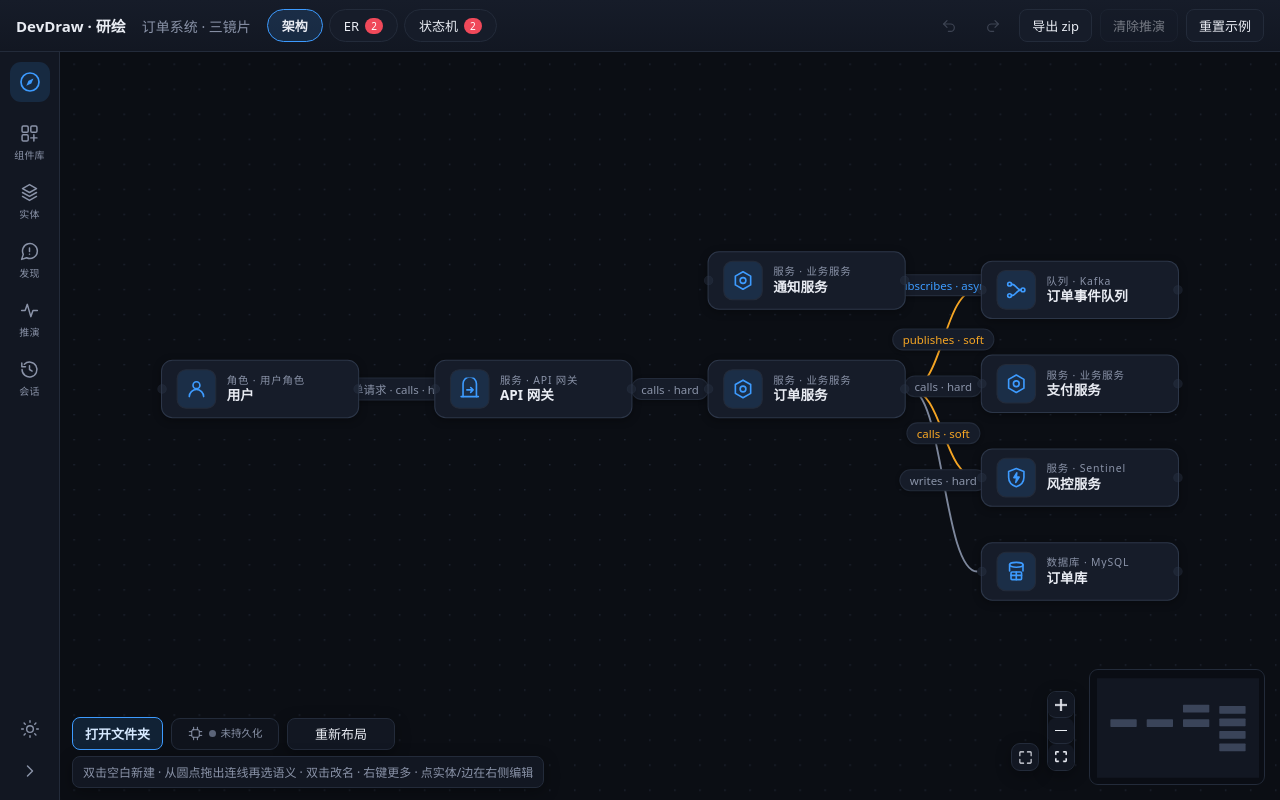
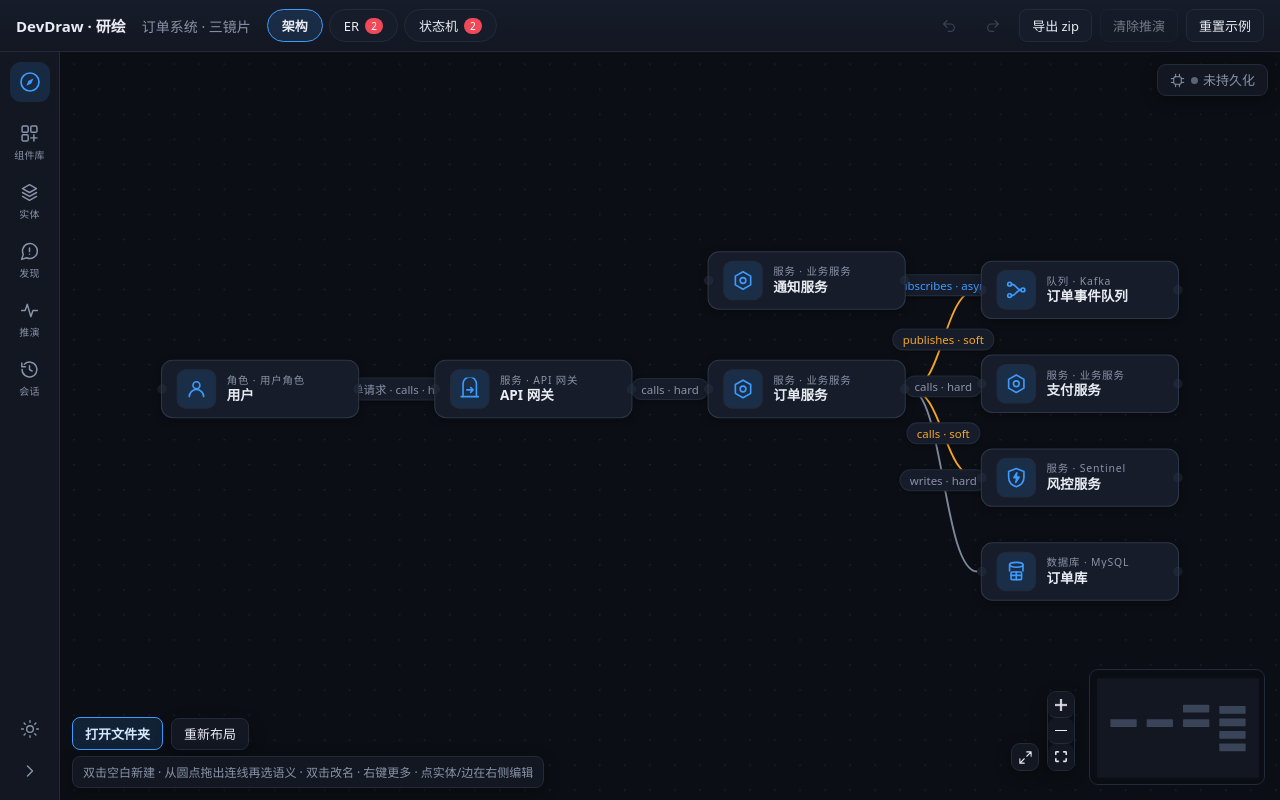
Before and after one commit to clover-us/DevDraw, a React (Vite) app: page / in a window 1280 px wide. Built offline with nearby package versions, Linux system fonts and the light colour scheme.

Commit message:
feat(ui): 落盘状态移到画布右上角并与按钮同字号；全屏图标改为斜向箭头，与适应视图区分

```diff
--- a/src/ui/App.tsx
+++ b/src/ui/App.tsx
@@ -938,6 +938,22 @@ export function App() {
               }}
             />
           </ReactFlow>
+          <div className="dd-canvas-status">
+            <StorageBar
+              modelName={model.name}
+              kind={project.storeKind}
+              label={project.storeLabel}
+              autoSave={project.autoSave}
+              dirty={project.dirty}
+              saving={project.saving}
+              fsaSupported={project.fsaSupported}
+              hideName
+              onOpenFolder={() => void project.openFolder()}
+              onImportZip={(f) => void project.importZip(f)}
+              onExportZip={project.exportZip}
+              onSaveNow={() => void project.saveNow()}
+            />
+          </div>
           <div className="dd-canvas-dock">
             <div className="dd-dock-row">
               {project.fsaSupported && project.storeKind !== 'folder' && (
@@ -949,20 +965,6 @@ export function App() {
                   打开文件夹
                 </button>
               )}
-              <StorageBar
-                modelName={model.name}
-                kind={project.storeKind}
-                label={project.storeLabel}
-                autoSave={project.autoSave}
-                dirty={project.dirty}
-                saving={project.saving}
-                fsaSupported={project.fsaSupported}
-                hideName
-                onOpenFolder={() => void project.openFolder()}
-                onImportZip={(f) => void project.importZip(f)}
-                onExportZip={project.exportZip}
-                onSaveNow={() => void project.saveNow()}
-              />
               <button
                 className="dd-dock-btn"
                 onClick={relayout}
--- a/src/ui/icons.tsx
+++ b/src/ui/icons.tsx
@@ -218,7 +218,9 @@ export function RedoIcon(p: IconProps) {
 export function MaximizeIcon(p: IconProps) {
   return (
     <svg {...base(p)}>
-      <path d="M9 3H4a1 1 0 0 0-1 1v5M15 3h5a1 1 0 0 1 1 1v5M21 15v5a1 1 0 0 1-1 1h-5M3 15v5a1 1 0 0 0 1 1h5" />
+      {/* 斜向双箭头（maximize-2）：刻意不用四角括号——React Flow 自带的"适应视图"就是括号，
+          两个按钮长一样会让人分不清哪个是全屏。 */}
+      <path d="M14 3h7v7M10 21H3v-7M21 3l-7 7M3 21l7-7" />
     </svg>
   );
 }
@@ -227,7 +229,7 @@ export function MaximizeIcon(p: IconProps) {
 export function MinimizeIcon(p: IconProps) {
   return (
     <svg {...base(p)}>
-      <path d="M4 9h5V4M20 9h-5V4M20 15h-5v5M4 15h5v5" />
+      <path d="M4 14h6v6M20 10h-6V4M10 14l-7 7M14 10l7-7" />
     </svg>
   );
 }
--- a/src/ui/styles.css
+++ b/src/ui/styles.css
@@ -437,7 +437,7 @@ select.dd-input {
   box-shadow: 0 4px 16px var(--shadow-soft);
   white-space: nowrap;
 }
-/* 画布左下角工具坞：落盘状态 + 重新布局，长提示语在下一行（贴底）。 */
+/* 画布左下角工具坞：重新布局，长提示语在下一行（贴底）。 */
 .dd-canvas-dock {
   position: absolute;
   left: 12px;
@@ -454,34 +454,50 @@ select.dd-input {
   align-items: center;
   gap: 8px;
 }
-/* 坞里两个胶囊等宽，排成一条整齐的带子；文件名不再显示，只留保存状态。 */
-.dd-canvas-dock .dd-storage-pill,
-.dd-canvas-dock .dd-dock-btn {
-  width: 108px;
+/* 画布右上角：落盘状态。与坞里按钮同字号同高，靠右对齐。 */
+.dd-canvas-status {
+  position: absolute;
+  top: 12px;
+  right: 12px;
+  z-index: 6;
+  display: flex;
+  align-items: center;
+  justify-content: flex-end;
+  gap: 8px;
+}
+.dd-canvas-status .dd-storage-pill {
+  width: auto;
   max-width: none;
   height: 32px;
-  padding: 0 8px;
+  padding: 0 12px;
   justify-content: center;
   gap: 6px;
   white-space: nowrap;
-}
-.dd-canvas-dock .dd-storage-info {
+  background: var(--panel);
+  box-shadow: 0 4px 16px var(--shadow-soft);
+}
+.dd-canvas-status .dd-storage-info {
   display: none;
 }
-.dd-canvas-dock .dd-storage-text {
+.dd-canvas-status .dd-storage-text {
   min-width: 0;
 }
-.dd-canvas-dock .dd-storage-status {
+.dd-canvas-status .dd-storage-status {
+  font-size: 13px;
   overflow: hidden;
   text-overflow: ellipsis;
   white-space: nowrap;
 }
-.dd-canvas-dock .dd-storage-pop {
-  /* 坞在最底下：弹层往上开，并且从胶囊左缘向右展开（右对齐会捅出屏幕左边）。 */
-  top: auto;
-  bottom: calc(100% + 8px);
-  left: 0;
-  right: auto;
+.dd-canvas-status .dd-storage-pop {
+  /* 在右上角：弹层往下开，并从胶囊右缘向左展开。 */
+  top: calc(100% + 8px);
+  bottom: auto;
+  left: auto;
+  right: 0;
+}
+.dd-canvas-dock .dd-dock-btn {
+  height: 32px;
+  padding: 0 12px;
 }
 .dd-dock-btn {
   white-space: nowrap;
```
